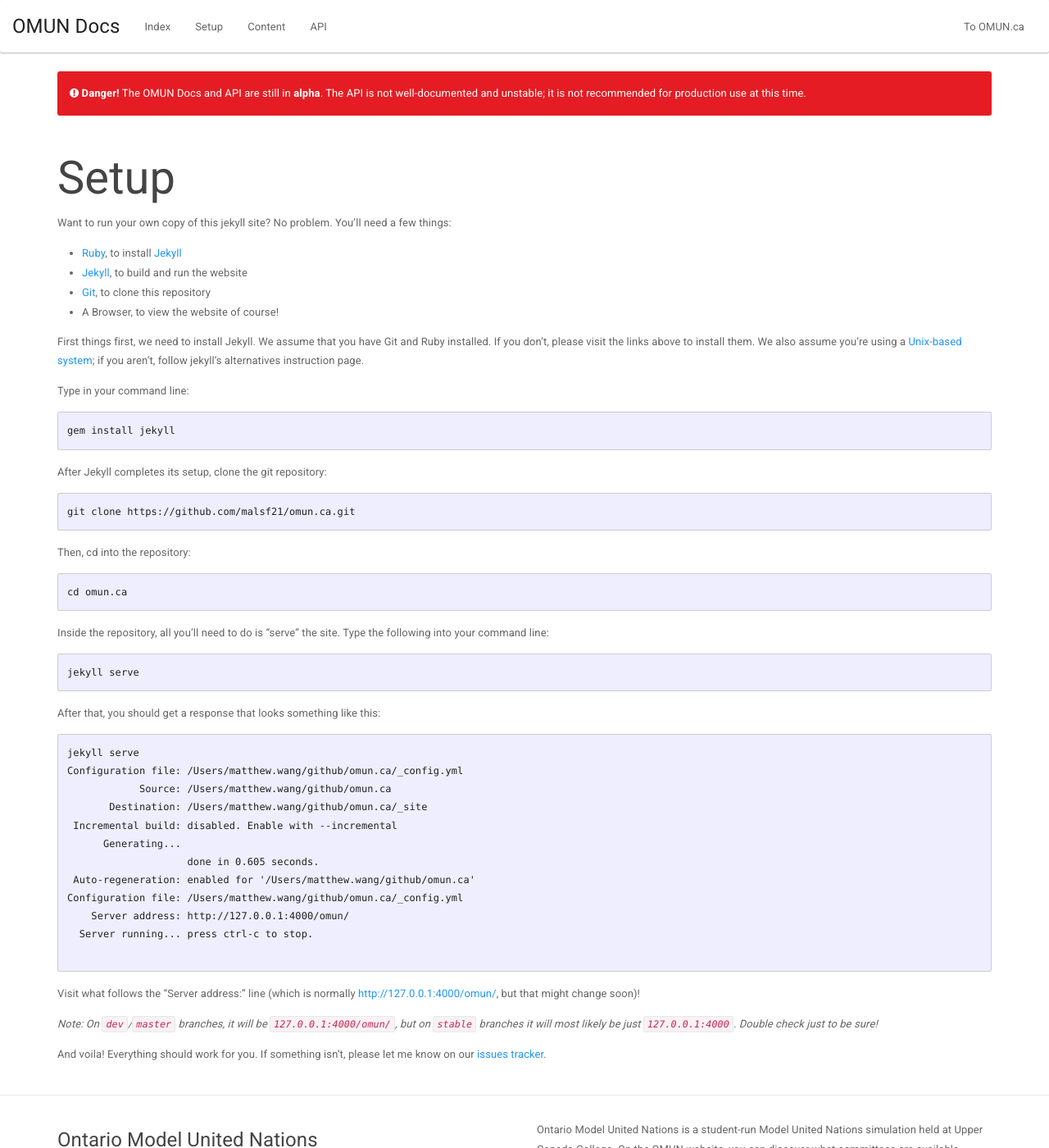
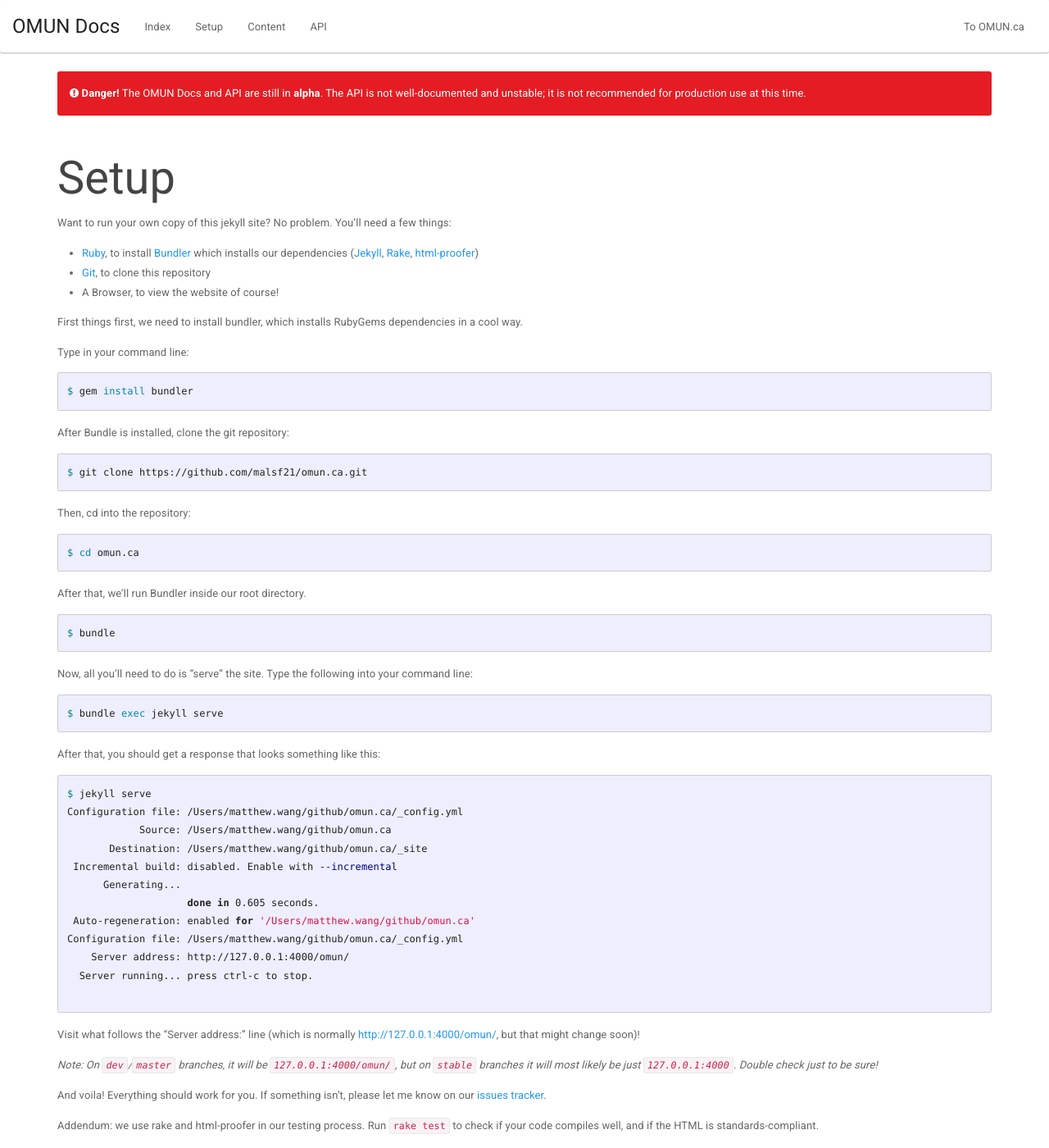
Before and after one commit to malsf21/omun.ca, a Jekyll site: the page built from _docs/setup.md, in a window 1280 px wide and 1400 px high. Shown: the whole window at 82% size. Built offline with Jekyll 4.4.1, drawn with Linux system fonts in a browser that asks for light colours.

Commit message:
sets up bundle/rake/testing suite

````diff
--- a/_docs/setup.md
+++ b/_docs/setup.md
@@ -8,37 +8,42 @@ description: A step-by-step walkthrough of how to setup this website on a local
 
 Want to run your own copy of this jekyll site? No problem. You'll need a few things:
 
-* [Ruby](https://www.ruby-lang.org/en/), to install [Jekyll](https://jekyllrb.com)
-* [Jekyll](https://jekyllrb.com), to build and run the website
+* [Ruby](https://www.ruby-lang.org/en/), to install [Bundler](https://bundler.io/) which installs our dependencies ([Jekyll](https://jekyllrb.com), [Rake](http://rake.rubyforge.org/), [html-proofer](https://github.com/gjtorikian/html-proofer))
 * [Git](https://git-scm.com/), to clone this repository
 * A Browser, to view the website of course!
 
-First things first, we need to install Jekyll. We assume that you have Git and Ruby installed. If you don't, please visit the links above to install them. We also assume you're using a [Unix-based system](https://en.wikipedia.org/wiki/Unix); if you aren't, follow jekyll's alternatives instruction page.
+First things first, we need to install bundler, which installs RubyGems dependencies in a cool way.
 
 Type in your command line:
-```
-gem install jekyll
+```bash
+$ gem install bundler
 ```
 
-After Jekyll completes its setup, clone the git repository:
-```
-git clone https://github.com/malsf21/omun.ca.git
+After Bundle is installed, clone the git repository:
+```bash
+$ git clone https://github.com/malsf21/omun.ca.git
 ```
 
 Then, cd into the repository:
-```
-cd omun.ca
+```bash
+$ cd omun.ca
 ```
 
-Inside the repository, all you'll need to do is "serve" the site. Type the following into your command line:
+After that, we'll run Bundler inside our root directory.
+
+```bash
+$ bundle
 ```
-jekyll serve
+
+Now, all you'll need to do is "serve" the site. Type the following into your command line:
+```bash
+$ bundle exec jekyll serve
 ```
 
 After that, you should get a response that looks something like this:
 
-```
-jekyll serve
+```bash
+$ jekyll serve
 Configuration file: /Users/matthew.wang/github/omun.ca/_config.yml
             Source: /Users/matthew.wang/github/omun.ca
        Destination: /Users/matthew.wang/github/omun.ca/_site
@@ -57,3 +62,5 @@ Visit what follows the "Server address:" line (which is normally [http://127.0.0
 *Note: On `dev`/`master` branches, it will be `127.0.0.1:4000/omun/`, but on `stable` branches it will most likely be just `127.0.0.1:4000`. Double check just to be sure!*
 
 And voila! Everything should work for you. If something isn't, please let me know on our [issues tracker](https://github.com/malsf21/omun.ca/issues).
+
+Addendum: we use rake and html-proofer in our testing process. Run `rake test` to check if your code compiles well, and if the HTML is standards-compliant.
````
Also changed, not shown: Gemfile (added, +7 -0 lines), .travis.yml, 2 other files.
